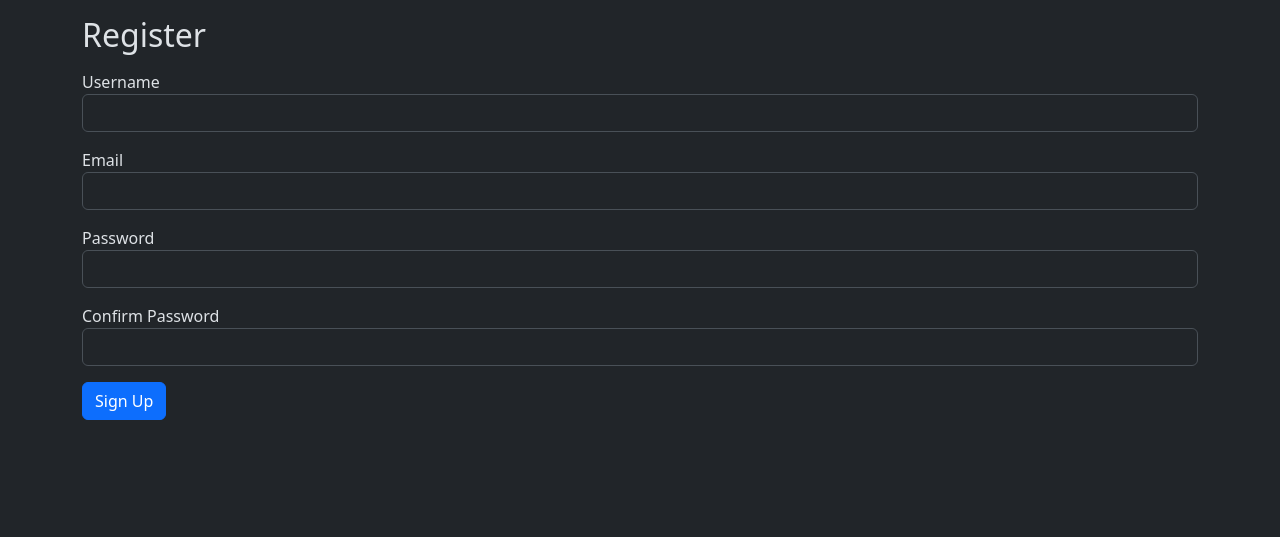
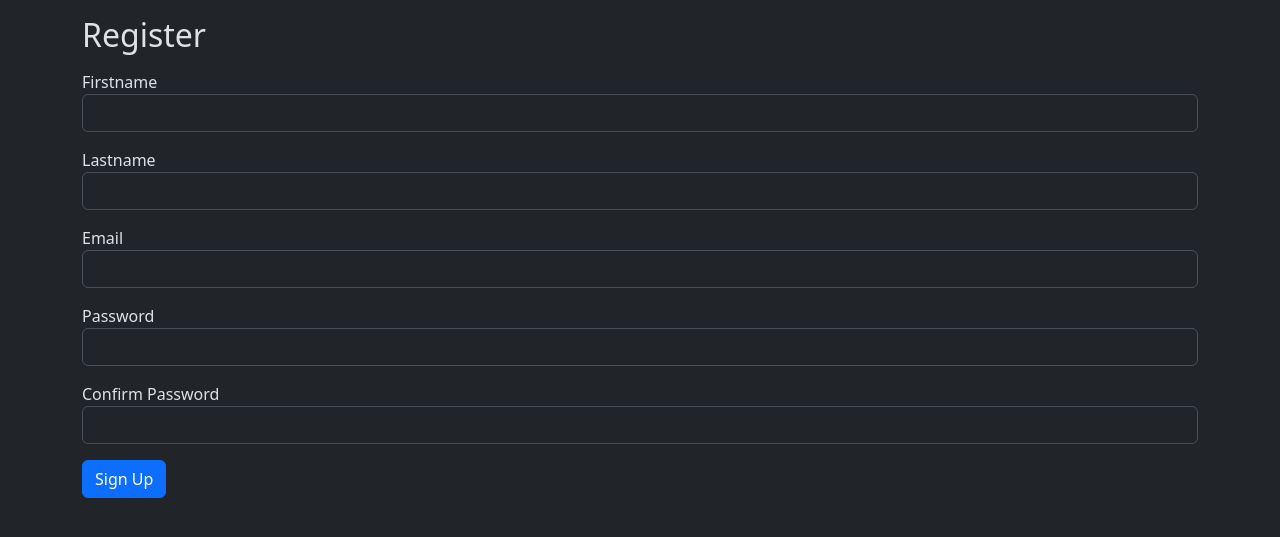
Before and after one commit to MaxJansen99/ProRail, a Flask app: page /register in a window 1280 px wide. Shown: the part 56-593 px from the top of the page. Run offline with Flask 3, Linux system fonts and the light colour scheme.

Commit message:
Update Username form to Firstname and Lastname

```diff
--- a/Flask/config.py
+++ b/Flask/config.py
@@ -1,4 +1,4 @@
 class Config:
   SECRET_KEY = "DJANGOISBETTERTHANFLASK"
-  SQLALCHEMY_DATABASE_URI = "sqlite:///site.db"
+  SQLALCHEMY_DATABASE_URI = "sqlite:///user.db"
   SQLALCHEMY_TRACK_MODIFICATIONS = False
--- a/Flask/forms.py
+++ b/Flask/forms.py
@@ -3,7 +3,8 @@ from wtforms import StringField, PasswordField, SubmitField
 from wtforms.validators import DataRequired, Length, Email, EqualTo
 
 class RegistrationForm(FlaskForm):
-  username = StringField('Username', validators=[DataRequired(), Length(min=2, max=20)])
+  firstname = StringField('Firstname', validators=[DataRequired(), Length(min=2, max=20)])
+  lastname = StringField('Lastname', validators=[DataRequired(), Length(min=2, max=20)])
   email = StringField('Email', validators=[DataRequired(), Email()])
   password = PasswordField('Password', validators=[DataRequired()])
   confirm_password = PasswordField('Confirm Password', validators=[DataRequired(), EqualTo('password')])
--- a/Flask/models.py
+++ b/Flask/models.py
@@ -11,7 +11,8 @@ def load_user(user_id):
 
 class User(db.Model, UserMixin):
   id = db.Column(db.Integer, primary_key=True)
-  username = db.Column(db.String(32), unique=True, nullable=False)
+  firstname = db.Column(db.String(32), unique=True, nullable=False)
+  lastname = db.Column(db.String(32), unique=True, nullable=False)
   email = db.Column(db.String(128), unique=True, nullable=False)
   password = db.Column(db.String(64), nullable=False)
 
--- a/Flask/routes.py
+++ b/Flask/routes.py
@@ -10,7 +10,7 @@ def register():
     return redirect(url_for("home"))
   form = RegistrationForm()
   if form.validate_on_submit():
-    user = User(username=form.username.data, email=form.email.data)
+    user = User(firstname=form.firstname.data, lastname=form.lastname.data, email=form.email.data)
     user.set_password(form.password.data)
     db.session.add(user)
     db.session.commit()
--- a/Flask/templates/register.html
+++ b/Flask/templates/register.html
@@ -4,8 +4,12 @@
   {{ form.hidden_tag() }}
   <p class="h2 mb-3">Register</p>
   <div class="mb-3">
-      {{ form.username.label }}
-      {{ form.username(class="form-control") }}
+      {{ form.firstname.label }}
+      {{ form.firstname(class="form-control") }}
+  </div>
+  <div class="mb-3">
+    {{ form.lastname.label }}
+    {{ form.lastname(class="form-control") }}
   </div>
   <div class="mb-3">
       {{ form.email.label }}
```
Also changed, not shown: Flask/instance/site.db (deleted), Flask/static/user.db (deleted).
